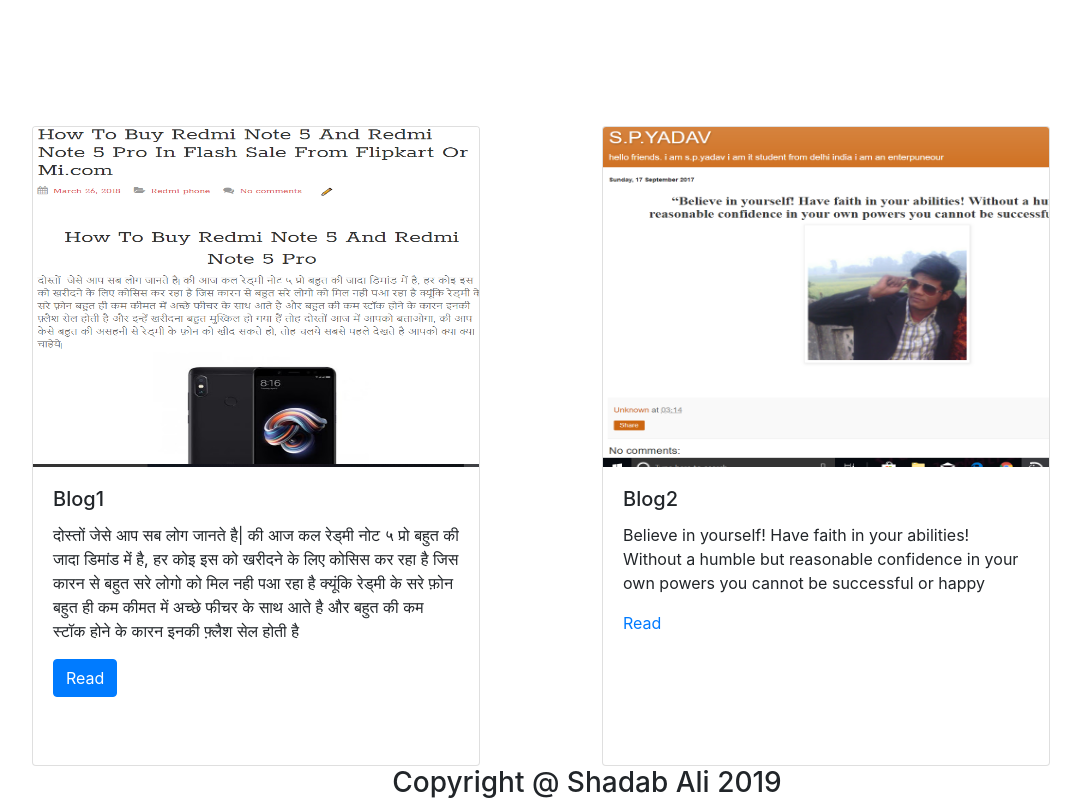
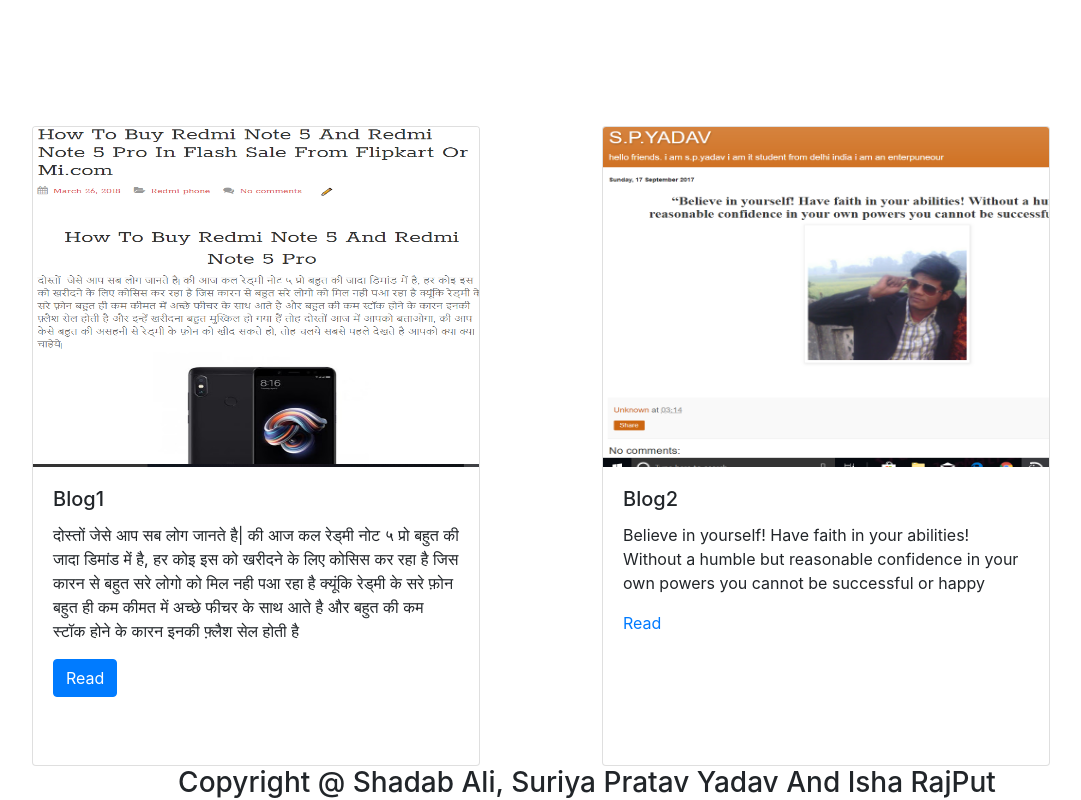
Before and after one commit to shadab-me/portfolio, a plain HTML site: page index.html in a window 1280 px wide. Shown: the part 2846-3646 px from the top of the page, without its empty margins (53-1134 px from the left). Drawn offline with nearby package versions, Linux system fonts and the light colour scheme.

Commit message:
Update index.html

```diff
--- a/index.html
+++ b/index.html
@@ -257,9 +257,7 @@
 
 
     <footer class="footer text-center">
-        <h3 class="center footer_text">Copyright @ Shadab Ali <script>
-
-            </script>2019</h3>
+        <h3 class="center footer_text">Copyright @ Shadab Ali, Suriya Pratav Yadav And Isha RajPut</h3>
     </footer>
     </foote>
 
```
